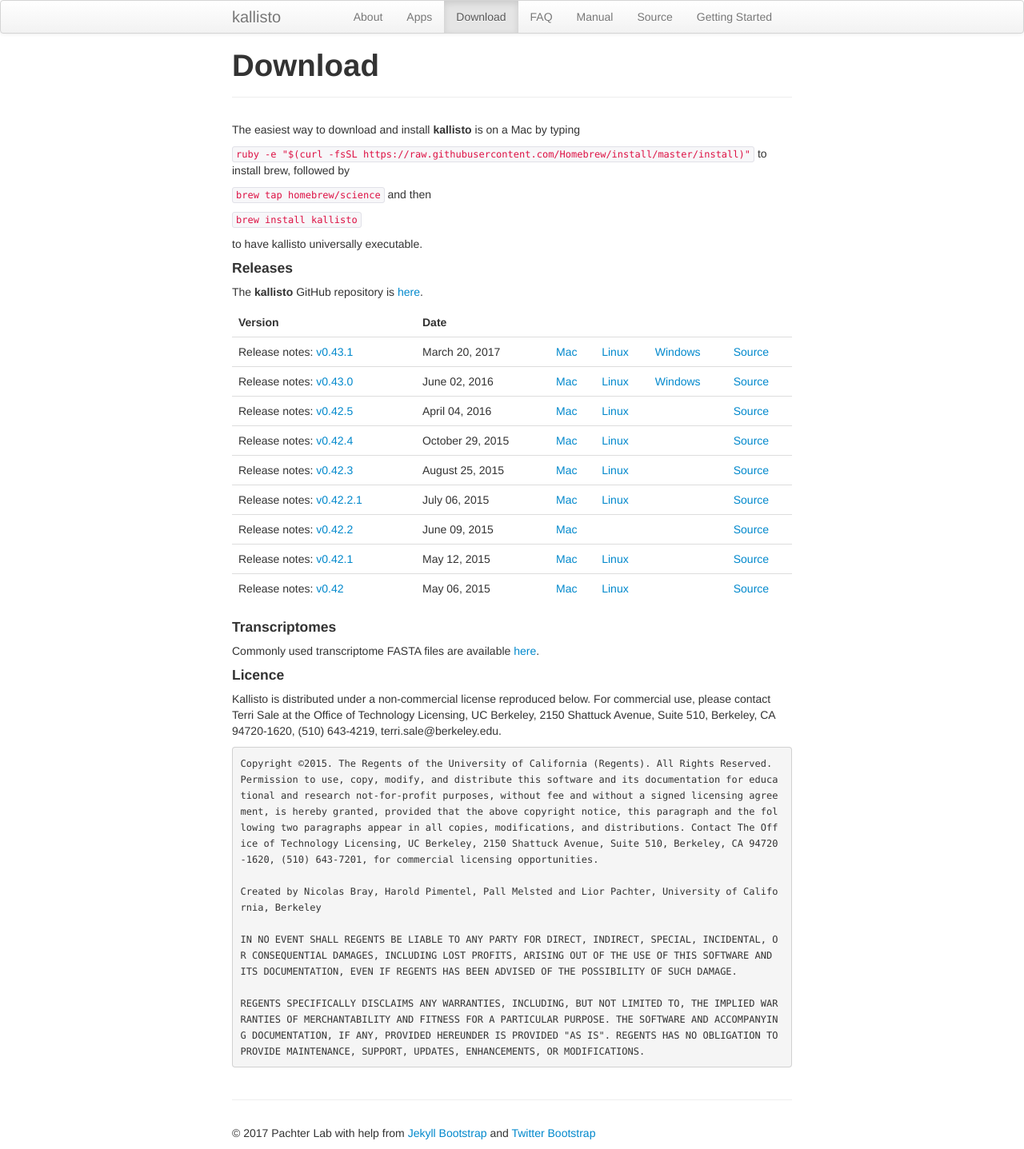
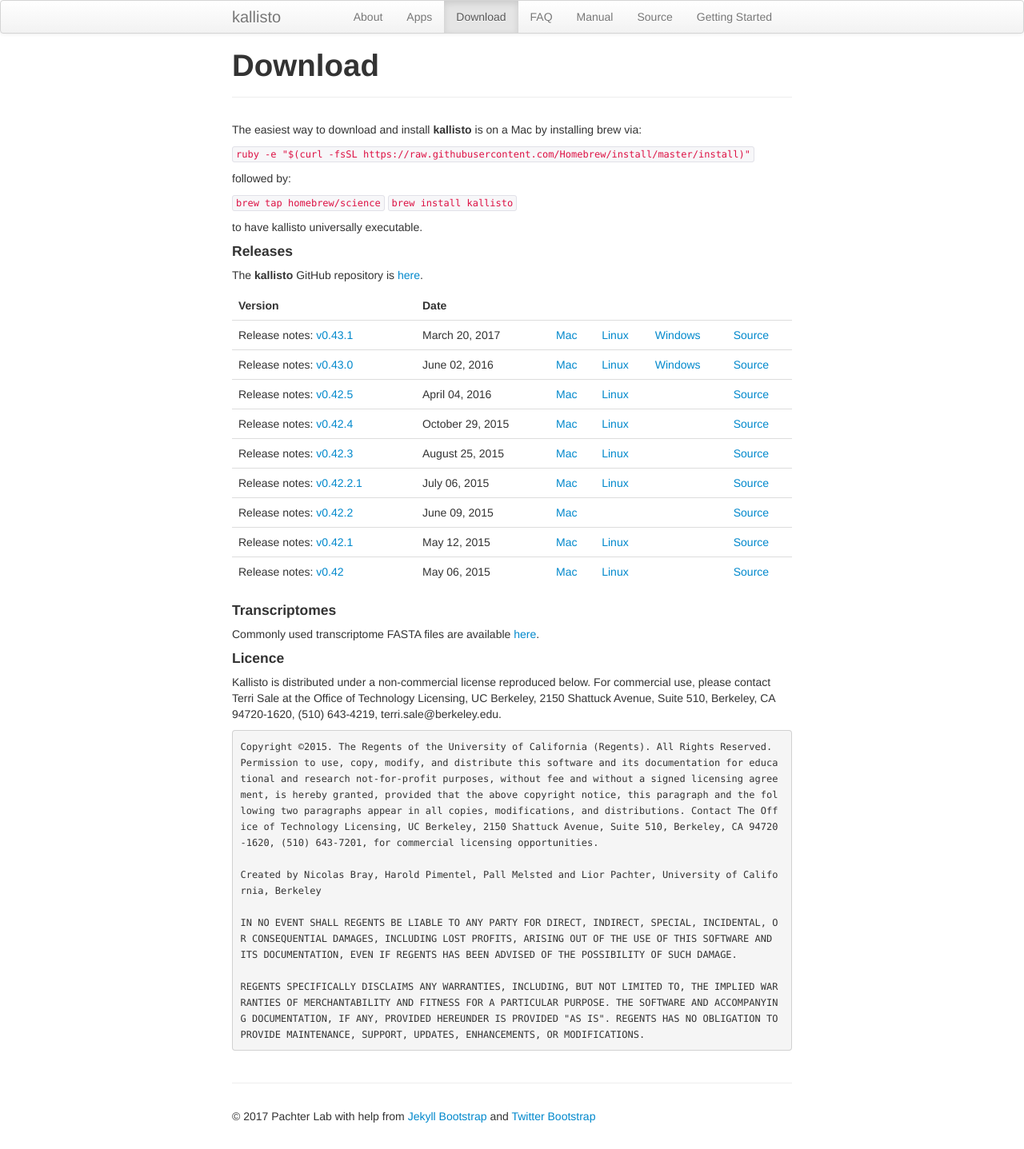
Before and after one commit to pachterlab/kallisto, a Jekyll site: the page built from download.md, in a window 1280 px wide. Shown: the whole page at 80% size. Built offline with Jekyll 4.4.1, drawn with Linux system fonts in a browser that asks for light colours; after the commit the page ends 1416 px from its top, so only the background shows below that.

Commit message:
edit to download page

```diff
--- a/download.md
+++ b/download.md
@@ -6,12 +6,13 @@
 
 {% include JB/setup %}
 
-The easiest way to download and install __kallisto__ is on a Mac by typing
+The easiest way to download and install __kallisto__ is on a Mac by installing brew via:
 
-`ruby -e "$(curl -fsSL https://raw.githubusercontent.com/Homebrew/install/master/install)"` to install brew, followed by
+`ruby -e "$(curl -fsSL https://raw.githubusercontent.com/Homebrew/install/master/install)"`
 
-`brew tap homebrew/science` and then
+followed by:
 
+`brew tap homebrew/science`
 `brew install kallisto`
 
 to have kallisto universally executable.
```
